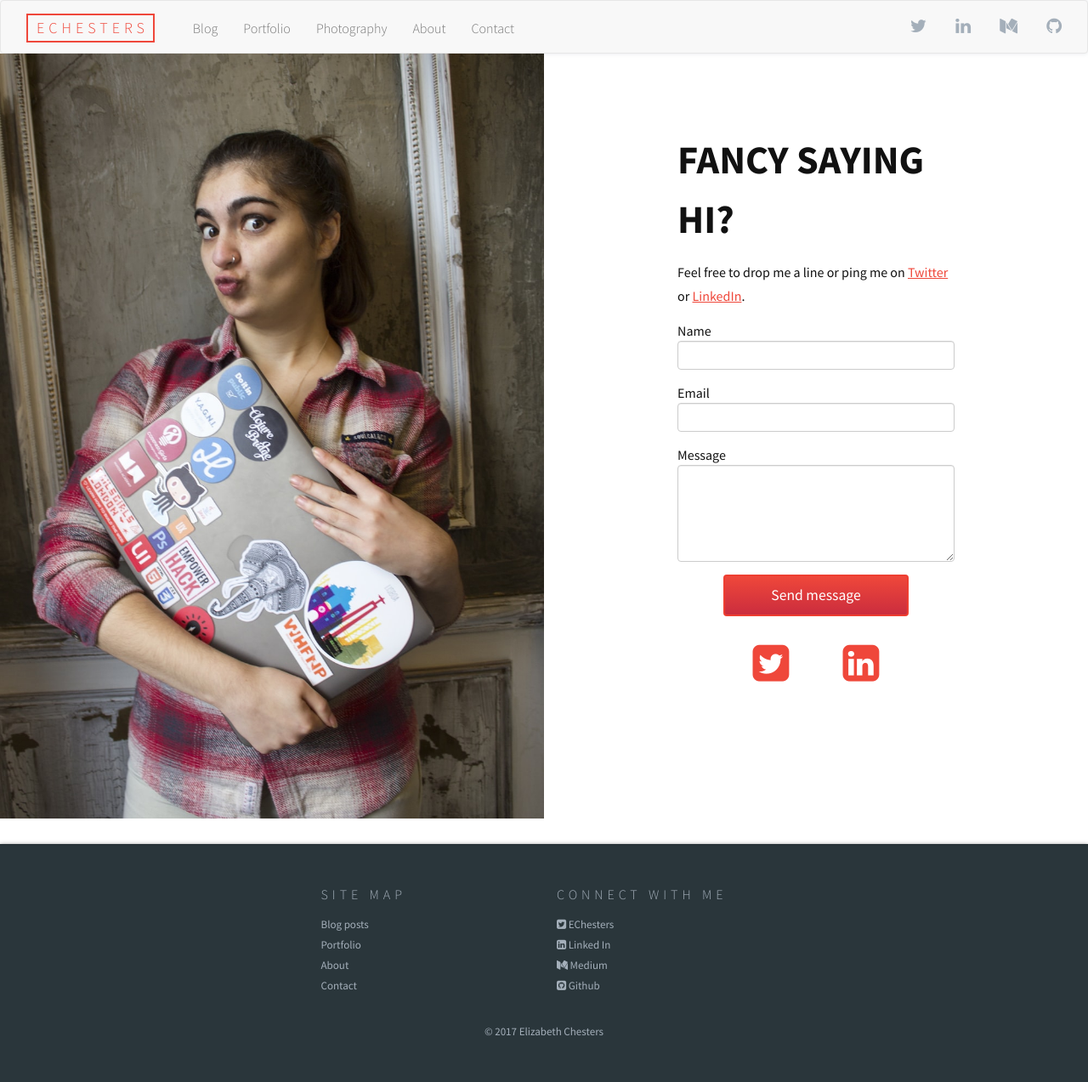
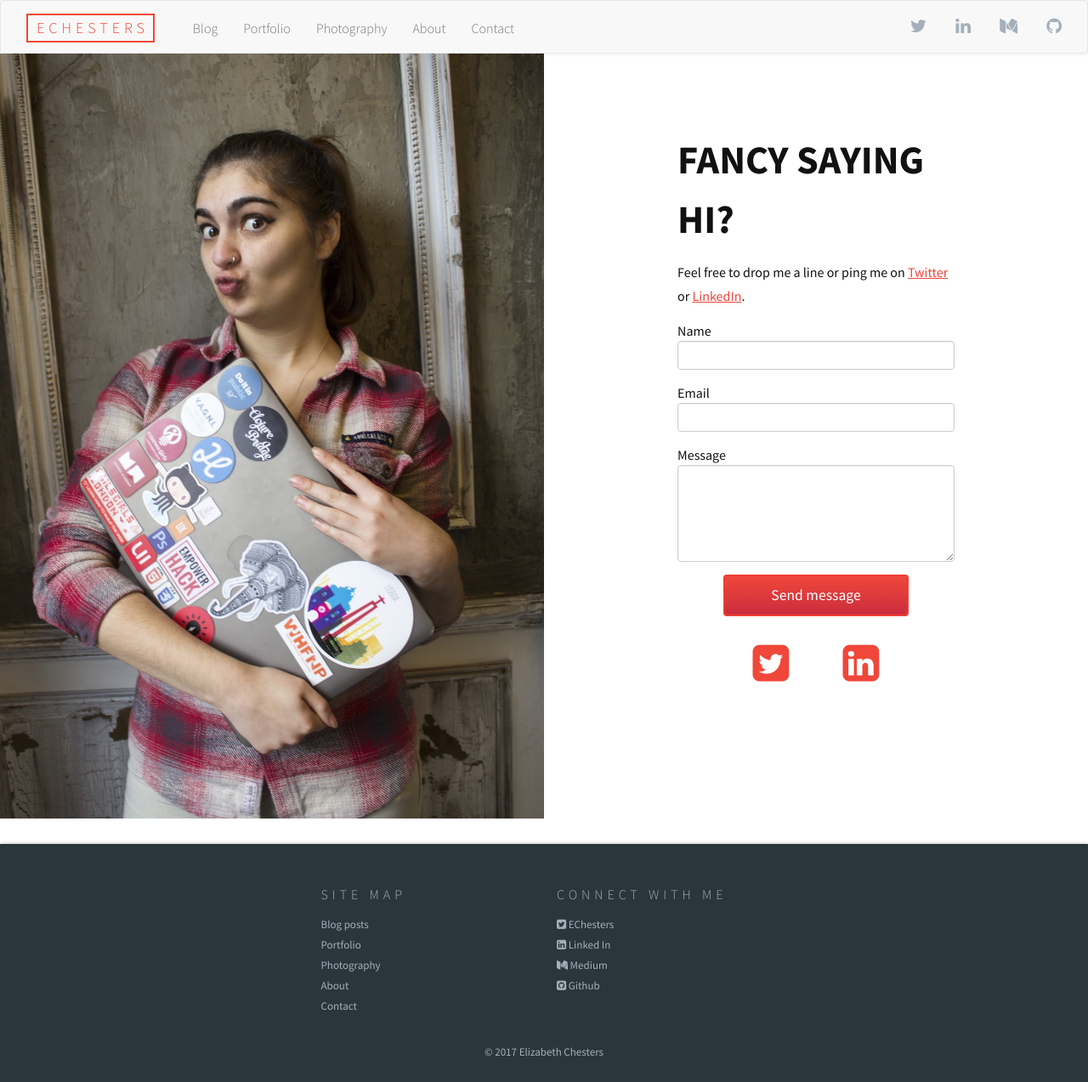
Before and after one commit to EChesters/echesters.github.io, a Jekyll site: the page built from contact.html, in a window 1280 px wide. Shown: the whole page at 85% size. Built offline with Jekyll 4.4.1, drawn with Linux system fonts in a browser that asks for light colours; nearby versions of some CDN libraries.

Commit message:
Moved contact page from pages folder - shortened URL - added photography to footer

```diff
--- a/_includes/footer.html
+++ b/_includes/footer.html
@@ -7,8 +7,9 @@
           <ul>
             <li><a href="/">Blog posts</a></li>
             <li><a href="/portfolio.html">Portfolio</a></li>
+            <li><a href="/photography.html">Photography</a></li>
             <li><a href="/about.html">About</a></li>
-            <li><a href="/pages/contact.html">Contact</a></li>
+            <li><a href="/contact.html">Contact</a></li>
           </ul>
         </div>
         <div class="col-xs-7 col-sm-6">
--- a/_includes/navbar.html
+++ b/_includes/navbar.html
@@ -16,7 +16,7 @@
       <li><a href="/portfolio.html">Portfolio</a></li>
       <li><a href="/photography.html">Photography</a></li>
       <li><a href="/about.html">About</a></li>
-      <li><a href="/pages/contact.html">Contact</a></li>
+      <li><a href="/contact.html">Contact</a></li>
     </ul>
 
   <div class="nav navbar-nav navbar-right no-margin social-media hidden-xs">
--- a/pages/speaking.html
+++ b/pages/speaking.html
@@ -87,7 +87,7 @@
 
   <div class="col-xs-12 col-sm-7 col-md-6 position central text-center add-margin top">
     <p>I'm available for speaking! Ping me an email with details of your meetup and idea, and I'll get back to you.</p>
-    <a class="btn primary" href="/pages/contact.html">Contact me</a>
+    <a class="btn primary" href="/contact.html">Contact me</a>
   </div>
 
   <div class="row">
```
Also changed, not shown: _posts/2016-12-31-international-research.md (+1 -1 lines), contact.html (renamed from pages/contact.html).
